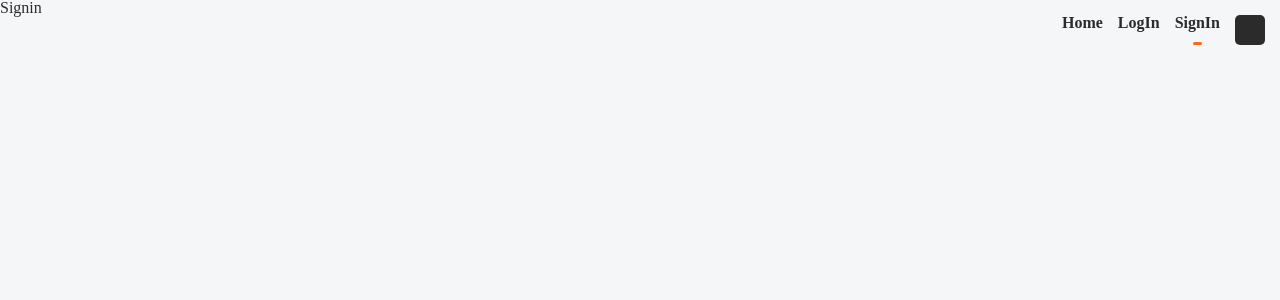
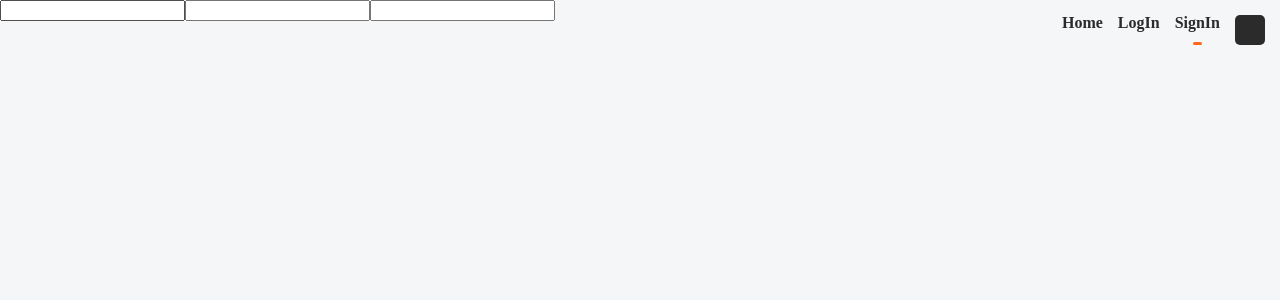
Before and after one commit to PLMOW/GO-ZIP-FE, a React (Create React App) app: page /signin in a window 1280 px wide. Shown: the top 300 px of the page. Built offline with nearby package versions, Linux system fonts and the light colour scheme.

Commit message:
feat: react-hook-form 기본 컴포넌트 생성

```diff
--- a/src/pages/Signin.tsx
+++ b/src/pages/Signin.tsx
@@ -1,5 +1,24 @@
+import { useForm } from 'react-hook-form';
+import styled from 'styled-components';
+
 const Signin = () => {
-  return <>Signin</>;
+  const {
+    register,
+    handleSubmit,
+    formState: { errors },
+  } = useForm();
+
+  const onValid = () => {};
+
+  return (
+    <Form onSubmit={handleSubmit(onValid)}>
+      <input type="text" {...register('signinId')} />
+      <input type="email" {...register('signinEmail')} />
+      <input type="password" {...register('signinPw')} />
+    </Form>
+  );
 };
 
 export default Signin;
+
+const Form = styled.form``;
```
